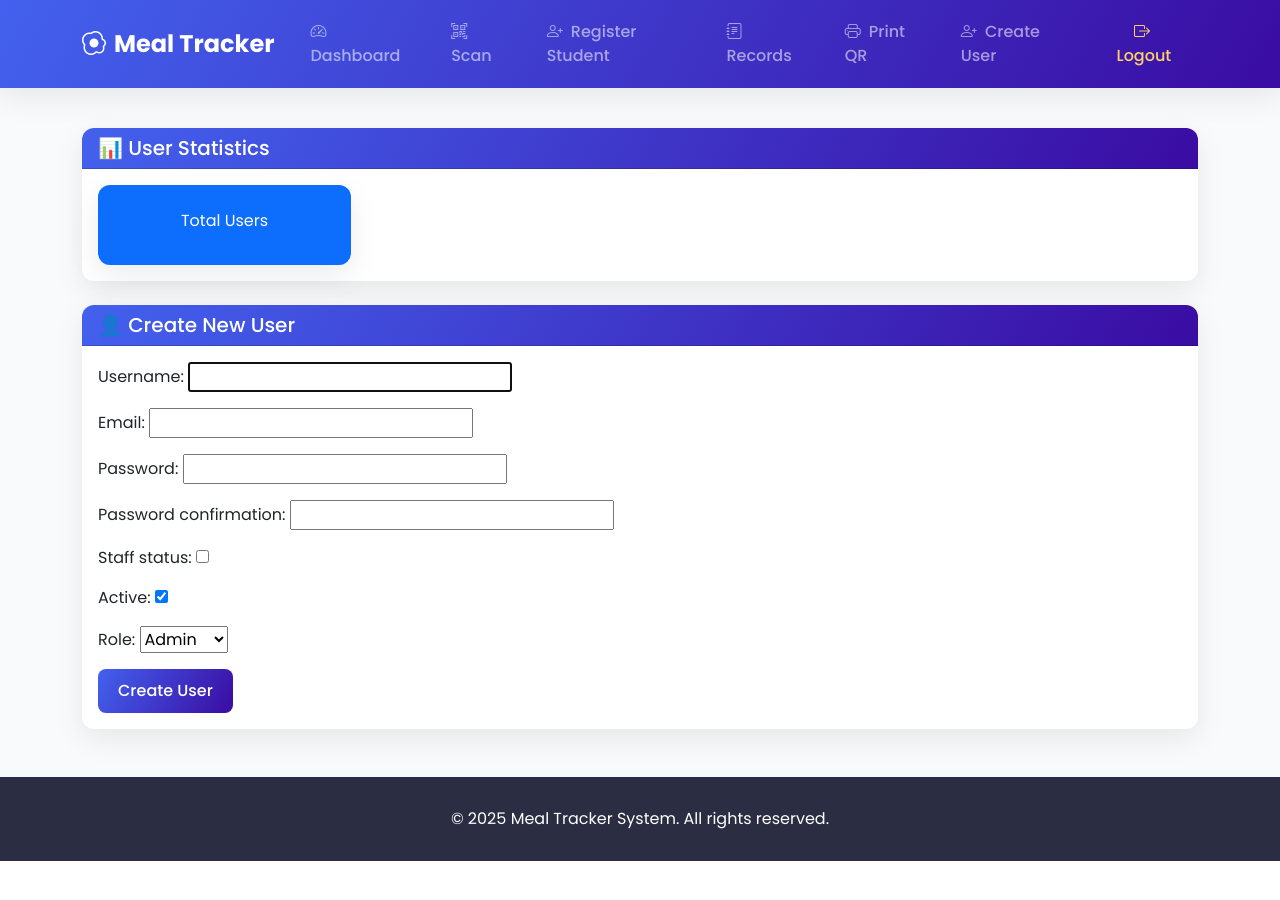
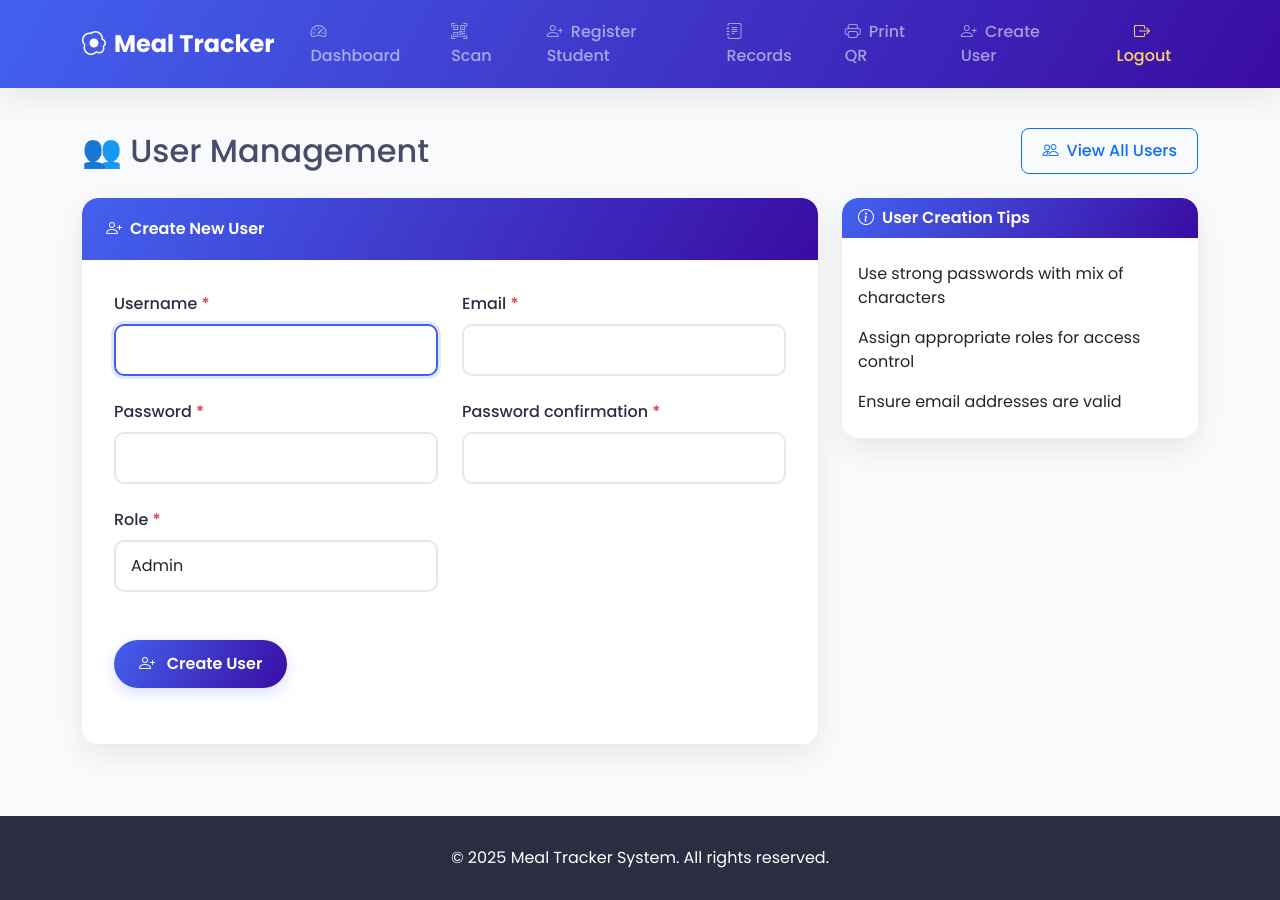
Before and after one commit to Peawills/Meal_Tracking_System, a Django app: page /accounts/register-user/ in a window 1280 px wide. Before the commit the page ends 861 px from the top, so only its background shows below. Run offline with Django 5.2, Linux system fonts and the light colour scheme; a user stored in the database is signed in; some libraries are stand-ins or nearby versions.

Commit message:
view users

```diff
--- a/accounts/forms.py
+++ b/accounts/forms.py
@@ -1,5 +1,6 @@
+# accounts/forms.py
 from django.contrib.auth.forms import UserCreationForm
-from django.contrib.auth.models import User, Group
+from django.contrib.auth.models import User
 from django import forms
 
 
@@ -12,19 +13,9 @@ class CustomUserCreationForm(UserCreationForm):
 
     class Meta:
         model = User
-        fields = (
-            "username",
-            "email",
-            "password1",
-            "password2",
-            "is_staff",
-            "is_active",
-            "role",
-        )
+        fields = ("username", "email", "password1", "password2", "role")
 
     def __init__(self, *args, **kwargs):
         super().__init__(*args, **kwargs)
-
-        # Remove help text from all fields
         for field_name in self.fields:
             self.fields[field_name].help_text = ""
--- a/accounts/templates/accounts/register_user.html
+++ b/accounts/templates/accounts/register_user.html
@@ -1,46 +1,184 @@
-{% extends 'students/basetemp.html' %} {% block title %}Create User{% endblock%}
+{% extends 'students/basetemp.html' %}
+{% block title %} User Management{% endblock%}
+
+{% block extra_css %}
+<style>
+  :root {
+    --primary: #4361ee;
+    --secondary: #f8f9fa;
+    --accent: #3a0ca3;
+    --success: #4cc9f0;
+    --info: #7209b7;
+    --light: #ffffff;
+    --dark: #2b2d42;
+    --border-radius: 16px;
+    --box-shadow: 0 10px 30px rgba(0, 0, 0, 0.08);
+    --transition: all 0.3s ease;
+  }
+
+  .stats-card {
+    border-radius: var(--border-radius);
+    box-shadow: var(--box-shadow);
+    border: none;
+    transition: var(--transition);
+    overflow: hidden;
+  }
+
+  .stats-card:hover {
+    transform: translateY(-5px);
+    box-shadow: 0 15px 35px rgba(0, 0, 0, 0.1);
+  }
+
+  .stats-card .card-header {
+    background: linear-gradient(120deg, var(--primary), var(--accent));
+    color: white;
+    border: none;
+    font-weight: 600;
+  }
+
+  .form-card {
+    border-radius: var(--border-radius);
+    box-shadow: var(--box-shadow);
+    border: none;
+    overflow: hidden;
+  }
+
+  .form-card .card-header {
+    background: linear-gradient(120deg, var(--primary), var(--accent));
+    color: white;
+    border: none;
+    font-weight: 600;
+    padding: 1.2rem 1.5rem;
+  }
+
+  .form-card .card-body {
+    padding: 2rem;
+  }
+
+  .form-group {
+    margin-bottom: 1.5rem;
+  }
+
+  .form-label {
+    font-weight: 500;
+    margin-bottom: 0.5rem;
+    color: var(--dark);
+  }
+
+  .form-control {
+    border-radius: 10px;
+    padding: 12px 15px;
+    border: 2px solid #e2e8f0;
+    transition: var(--transition);
+  }
+
+  .form-control:focus {
+    border-color: var(--primary);
+    box-shadow: 0 0 0 3px rgba(67, 97, 238, 0.15);
+  }
+
+  .form-check-label {
+    color: var(--dark);
+    font-weight: 500;
+  }
+
+  .btn-primary {
+    background: linear-gradient(120deg, var(--primary), var(--accent));
+    border: none;
+    border-radius: 30px;
+    padding: 12px 25px;
+    font-weight: 600;
+    box-shadow: 0 5px 15px rgba(67, 97, 238, 0.2);
+    transition: var(--transition);
+  }
+</style>
+{% endblock %}
+
 {% block content %}
-<div class="container mt-4">
-  <!-- User Statistics Card -->
-  <div class="card mb-4">
-    <div class="card-header">
-      <h5 class="mb-0">📊 User Statistics</h5>
+<div class="container py-4">
+  <div class="d-flex justify-content-between align-items-center mb-4">
+    <h2 class="mb-0">👥 User Management</h2>
+    <a href="{% url 'view_users' %}" class="btn btn-outline-primary">
+      <i class="bi bi-people me-1"></i> View All Users
+    </a>
+  </div>
+{% if messages %}
+  <div class="mb-3">
+    {% for message in messages %}
+      <div class="alert alert-{{ message.tags }}">{{ message }}</div>
+    {% endfor %}
+  </div>
+{% endif %}
+
+  <!-- Create User Form -->
+  <div class="row">
+    <div class="col-lg-8">
+      <div class="form-card card">
+        <div class="card-header d-flex align-items-center">
+          <i class="bi bi-person-plus me-2"></i> Create New User
         </div>
         <div class="card-body">
+          <form method="post">
+            {% csrf_token %}
+
           <div class="row">
-        <div class="col-md-3">
-          <div class="card bg-primary text-white text-center">
-            <div class="card-body">
-              <h4>{{ total_users }}</h4>
-              <p>Total Users</p>
+  {% for field in form %}
+    {% if field.name != 'is_staff' and field.name != 'is_active' %}
+    <div class="col-md-6">
+      <div class="form-group">
+        <label for="{{ field.id_for_label }}" class="form-label">
+          {{ field.label }} {% if field.field.required %}<span class="text-danger">*</span>{% endif %}
+        </label>
+        {{ field }}
+        {% for error in field.errors %}
+        <div class="text-danger small">{{ error }}</div>
+        {% endfor %}
       </div>
     </div>
+    {% endif %}
+  {% endfor %}
 </div>
-        {% for stat in user_stats %}
-        <div class="col-md-3">
-          <div class="card bg-info text-white text-center">
-            <div class="card-body">
-              <h4>{{ stat.count }}</h4>
-              <p>{{ stat.role|default:"No Role" }} Users</p>
+
+
+
+
+            <div class="form-group mt-4">
+              <button type="submit" class="btn btn-primary">
+                <i class="bi bi-person-plus me-2"></i> Create User
+              </button>
             </div>
-          </div>
-        </div>
-        {% endfor %}
+          </form>
         </div>
       </div>
     </div>
 
-  <!-- Create User Form -->
-  <div class="card">
-    <div class="card-header">
-      <h5 class="mb-0">👤 Create New User</h5>
+    <div class="col-lg-4 mt-4 mt-lg-0">
+      <div class="card stats-card">
+        <div class="card-header d-flex align-items-center">
+          <i class="bi bi-info-circle me-2"></i> User Creation Tips
         </div>
         <div class="card-body">
-      <form method="post">
-        {% csrf_token %} {{ form.as_p }}
-        <button type="submit" class="btn btn-primary">Create User</button>
-      </form>
+          <ul class="list-group list-group-flush">
+            <li class="list-group-item border-0 px-0">Use strong passwords with mix of characters</li>
+            <li class="list-group-item border-0 px-0">Assign appropriate roles for access control</li>
+            <li class="list-group-item border-0 px-0">Ensure email addresses are valid</li>
+          </ul>
+        </div>
+      </div>
     </div>
   </div>
 </div>
 {% endblock %}
+
+{% block extra_js %}
+<script>
+  document.addEventListener("DOMContentLoaded", function () {
+    document.querySelectorAll("input, select").forEach((el) =>
+      el.classList.add("form-control")
+    );
+    document.querySelectorAll(".form-check-input").forEach((el) =>
+      el.classList.remove("form-control")
+    );
+  });
+</script>
+{% endblock %}
--- a/accounts/urls.py
+++ b/accounts/urls.py
@@ -1,6 +1,8 @@
 from django.urls import path
-from .views import register_user
+from .views import register_user, view_users
+
 
 urlpatterns = [
     path("register-user/", register_user, name="register_user"),
+    path("users/", view_users, name="view_users"),
 ]
--- a/accounts/views.py
+++ b/accounts/views.py
@@ -1,7 +1,10 @@
+# accounts/views.py
 from django.shortcuts import render, redirect
+from django.contrib import messages
 from django.contrib.admin.views.decorators import staff_member_required
 from django.contrib.auth.models import Group
 from .forms import CustomUserCreationForm
+from django.contrib.auth.models import User
 
 
 @staff_member_required
@@ -9,16 +12,36 @@ def register_user(request):
     if request.method == "POST":
         form = CustomUserCreationForm(request.POST)
         if form.is_valid():
+            role_name = form.cleaned_data["role"]
+
             user = form.save(commit=False)
-            user.is_staff = True  # make them staff by default
+            user.is_active = True  # allow login
+
+            # ✅ Automatically set staff for Admins only
+            if role_name == "Admin":
+                user.is_staff = True
+            else:
+                user.is_staff = False
+
             user.save()
 
-            # assign to selected group
-            role_name = form.cleaned_data["role"]
+            # assign user to the selected group
             group = Group.objects.get(name=role_name)
             user.groups.add(group)
 
+            messages.success(
+                request, f"✅ User '{user.username}' created successfully."
+            )
             return redirect("register_user")
+        else:
+            messages.error(request, "❌ Please correct the errors below.")
     else:
         form = CustomUserCreationForm()
+
     return render(request, "accounts/register_user.html", {"form": form})
+
+
+@staff_member_required
+def view_users(request):
+    users = User.objects.all().order_by("-date_joined")
+    return render(request, "accounts/view_users.html", {"users": users})
```
Also changed, not shown: accounts/templates/accounts/view_users.html (added, +62 -0 lines), students/models.py (+15 -10 lines). Lines whose indentation alone changed are shown as unchanged.
